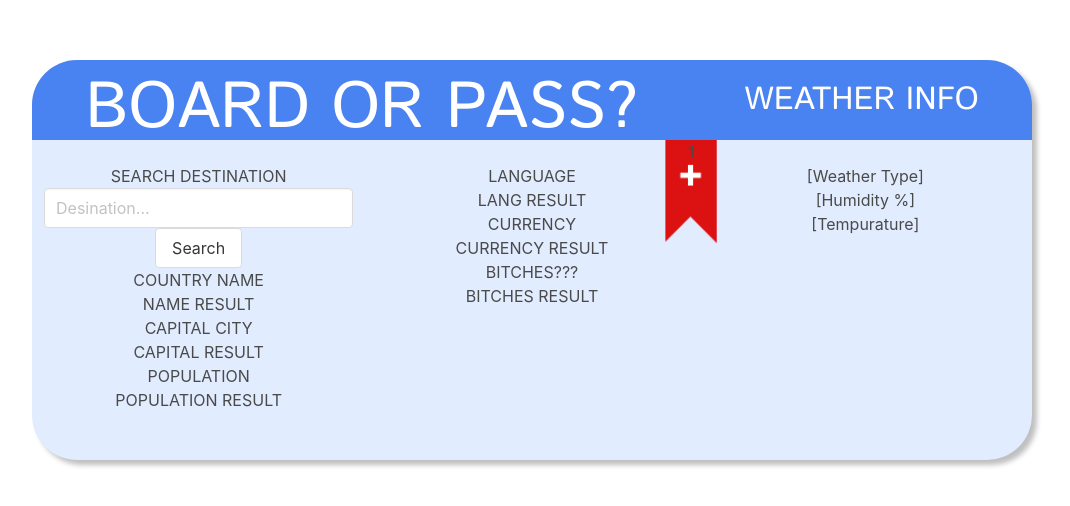
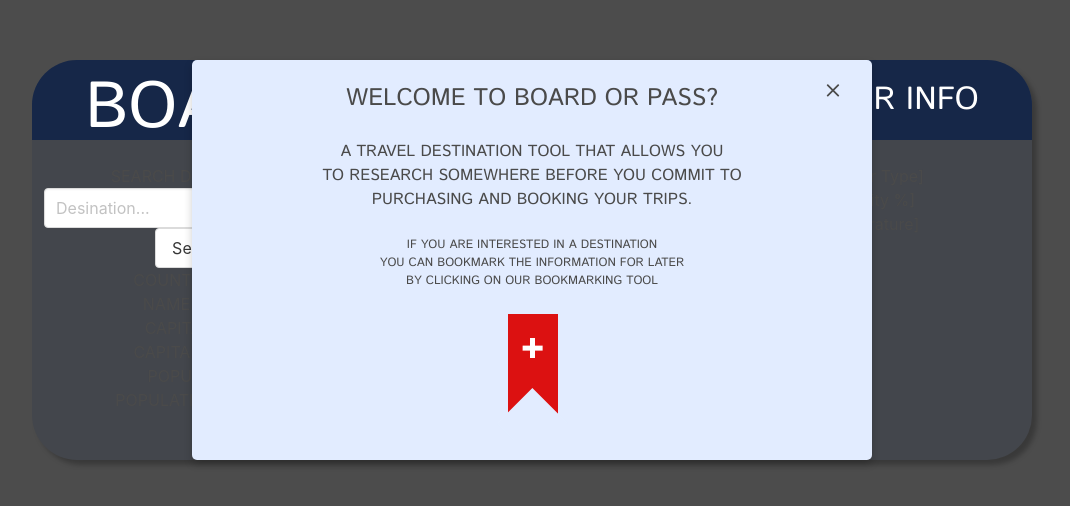
Before and after one commit to JasielAaron/travel-guide, a plain HTML site: page index.html in a window 1280 px wide. Shown: the part 140-646 px from the top of the page, without its empty margins (108-1178 px from the left). Drawn offline with nearby package versions, Linux system fonts and the light colour scheme.

Commit message:
added modal that explains the web application

```diff
--- a/assets/javascript/script.js
+++ b/assets/javascript/script.js
@@ -39,3 +39,18 @@ function displayTravel(data) {
 
 // You would also need to have an element with the id 'result' in your HTML to display the info
 // Example: <div id="result"></div>
+
+document.addEventListener("DOMContentLoaded", function () {
+    var modal = document.getElementById("myModal");
+    var overlay = document.getElementById("overlay");
+    modal.style.display = "block";
+    overlay.style.display = "block";
+});
+
+function closeModal() {
+    var modal = document.getElementById("myModal");
+    var overlay = document.getElementById("overlay");
+
+    modal.style.display = "none";
+    overlay.style.display = "none";
+}
--- a/assets/style/style.css
+++ b/assets/style/style.css
@@ -70,3 +70,57 @@ h2 {
     top: -12px;
     right: -30px;
 }
+
+.overlay {
+    display: none;
+    position: fixed;
+    top: 0;
+    left: 0;
+    width: 100%;
+    height: 100%;
+    background-color: rgba(0, 0, 0, 0.7);
+}
+
+.modal {
+    display: flex;
+    position: fixed;
+    top: 50%;
+    left: 50%;
+    transform: translate(-50%, -50%);
+    background-color: #E2ECFF;
+    padding: 20px;
+    border-radius: 5px;
+    box-shadow: 0 4px 8px rgba(0, 0, 0, 0.2);
+    right: auto;
+}
+
+.modal-content {
+    text-align: center;
+    height: 100%;
+}
+
+.close {
+    font-size: 30px;
+    cursor: pointer;
+    position: absolute;
+    top: -10px;
+    right: 10px;
+    overflow: visible;
+}
+
+#modal-style {
+    font-family: 'Istok Web', sans-serif;
+    text-transform: uppercase;
+}
+
+#textsizeL {
+    font-size: 24px;
+}
+
+#textsizeM {
+    font-size: 16px;
+}
+
+#textsizeS {
+    font-size: 12px;
+}
--- a/index.html
+++ b/index.html
@@ -14,6 +14,25 @@
 </head>
 
 <body>
+  <div class="overlay" id="overlay"></div>
+
+    <div class="modal" id="myModal">
+        <div class="modal-content" id="modal-style">
+            <span class="close" onclick="closeModal()">&times;</span>
+            <p id="textsizeL">Welcome to Board or Pass?</p>
+            <br>
+            <p id="textsizeM">A travel destination tool that allows you</p>
+            <p id="textsizeM">to research somewhere before you commit to</p>
+            <p id="textsizeM">purchasing and booking your trips.</p>
+            <br>
+            <p id="textsizeS">If you are interested in a destination</p>
+            <p id="textsizeS">you can bookmark the information for later</p>
+            <p id="textsizeS">by clicking on our bookmarking tool</p>
+            <br>
+            <img src="assets/bookmark.png">
+        </div>
+    </div>
+
   <section class="ticketBody">
 
     <header class="columns">
```
